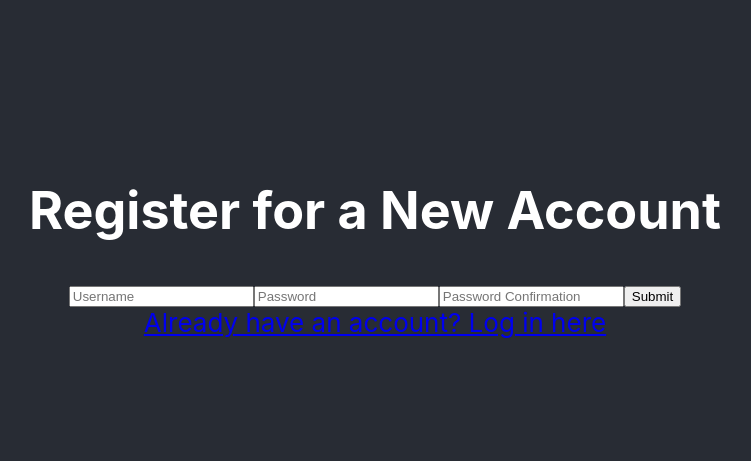
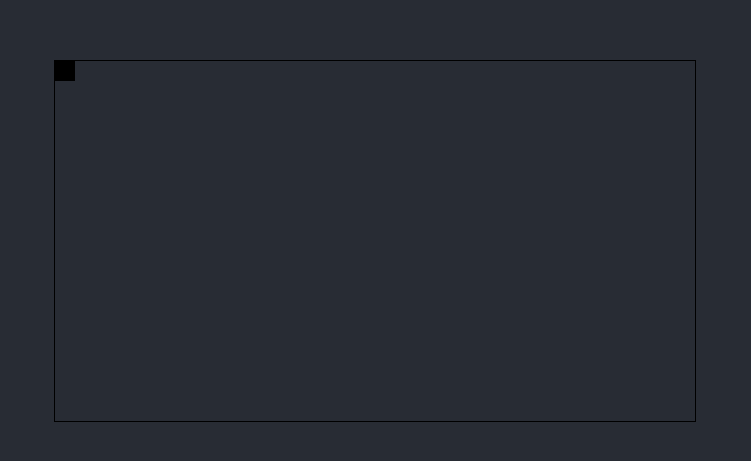
Before and after one commit to cs-unknown/FE, a React (Create React App) app in the folder cs-unknown/: page / in a window 1280 px wide. Shown: the part 159-620 px from the top of the page, without its empty margins (265-1016 px from the left). Built offline with nearby package versions, Linux system fonts and the light colour scheme.

Commit message:
pulling from master

```diff
--- a/cs-unknown/src/App.js
+++ b/cs-unknown/src/App.js
@@ -13,7 +13,12 @@ function App(props) {
     <div className='App'>
       <header className='App-header'>
         <Switch>
-          <Route exact path='/' render={props => <Registration {...props} />} />
+          <Route
+            exact
+            path='/'
+            render={props => <Viewport />}
+            // <Registration {...props} />}
+          />
           <Route exact path='/login' render={props => <Login {...props} />} />
           <Route exact path='/home' render={props => <Sidebar {...props} />} />
         </Switch>
```
